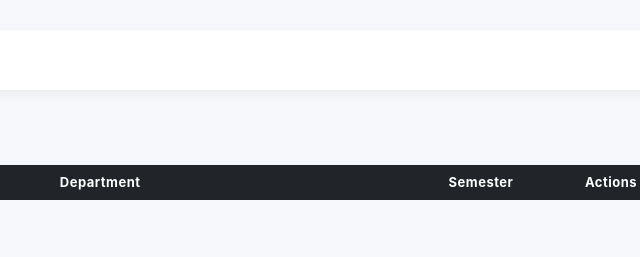
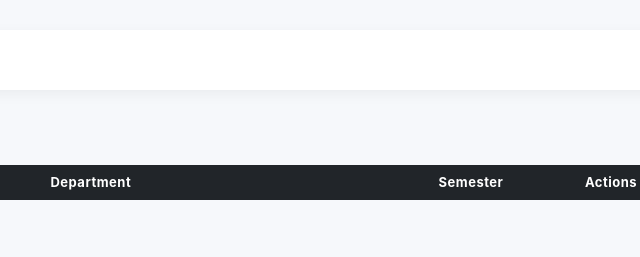
Before and after one commit to angeloalindayo151306-blip/Web-base-SIS-Frontend, a website: page pages/enrollments.html in a window 1280 px wide. Shown: the top 257 px of the page, 557-1197 px from the left. Drawn offline with nearby package versions, Linux system fonts and the light colour scheme; no server answers; sample sign-in values are in the browser's storage.

Commit message:
ambot jud

```diff
--- a/pages/enrollments.html
+++ b/pages/enrollments.html
@@ -63,7 +63,7 @@
               <tr>
                 <th class="text-start ps-4">Student</th>
                 <th class="text-start">Department</th>
-                <th class="text-center" width="120">Semester</th>
+                <th class="text-center" width="140">Semester</th>
                 <th class="text-center" width="140">Actions</th>
               </tr>
             </thead>
```
